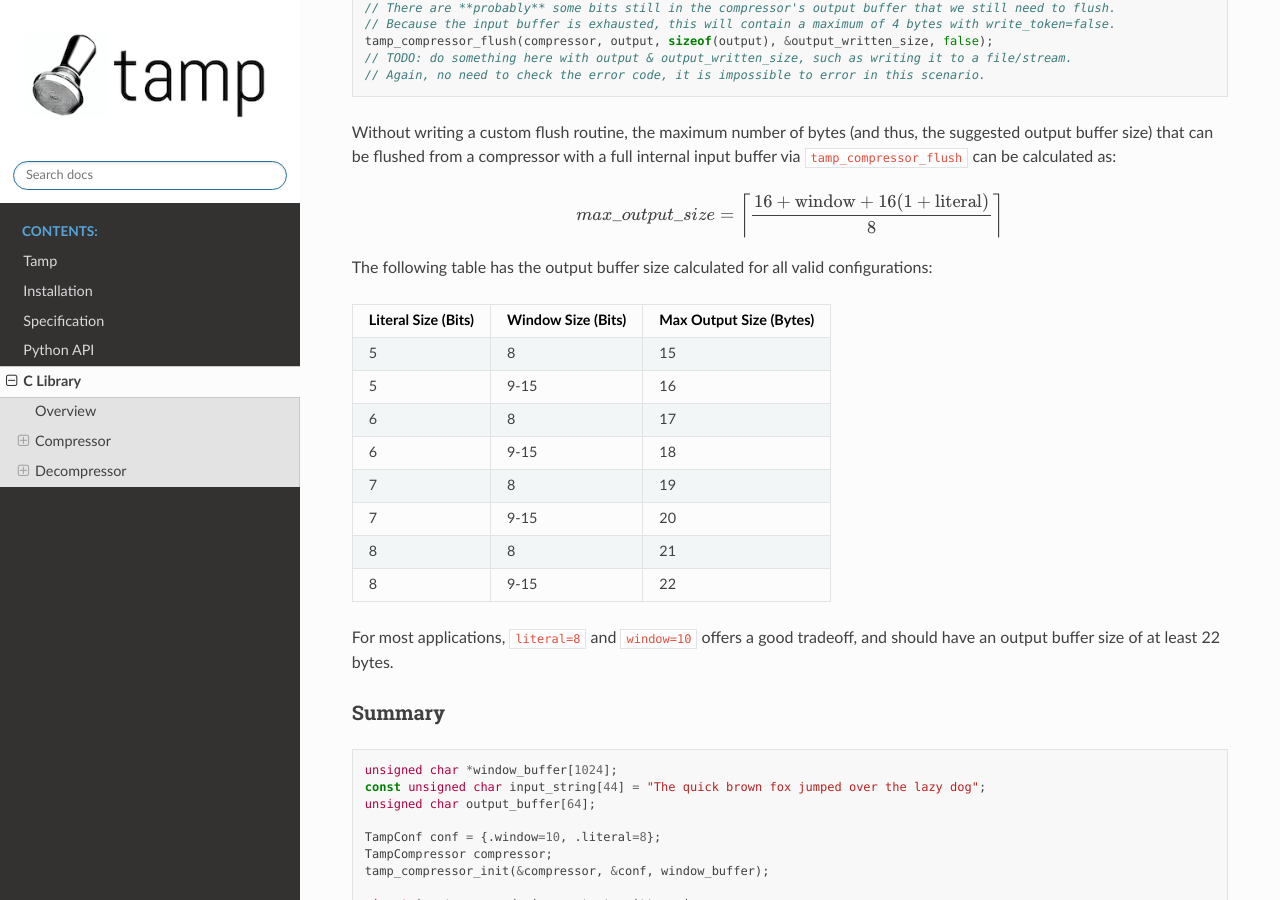
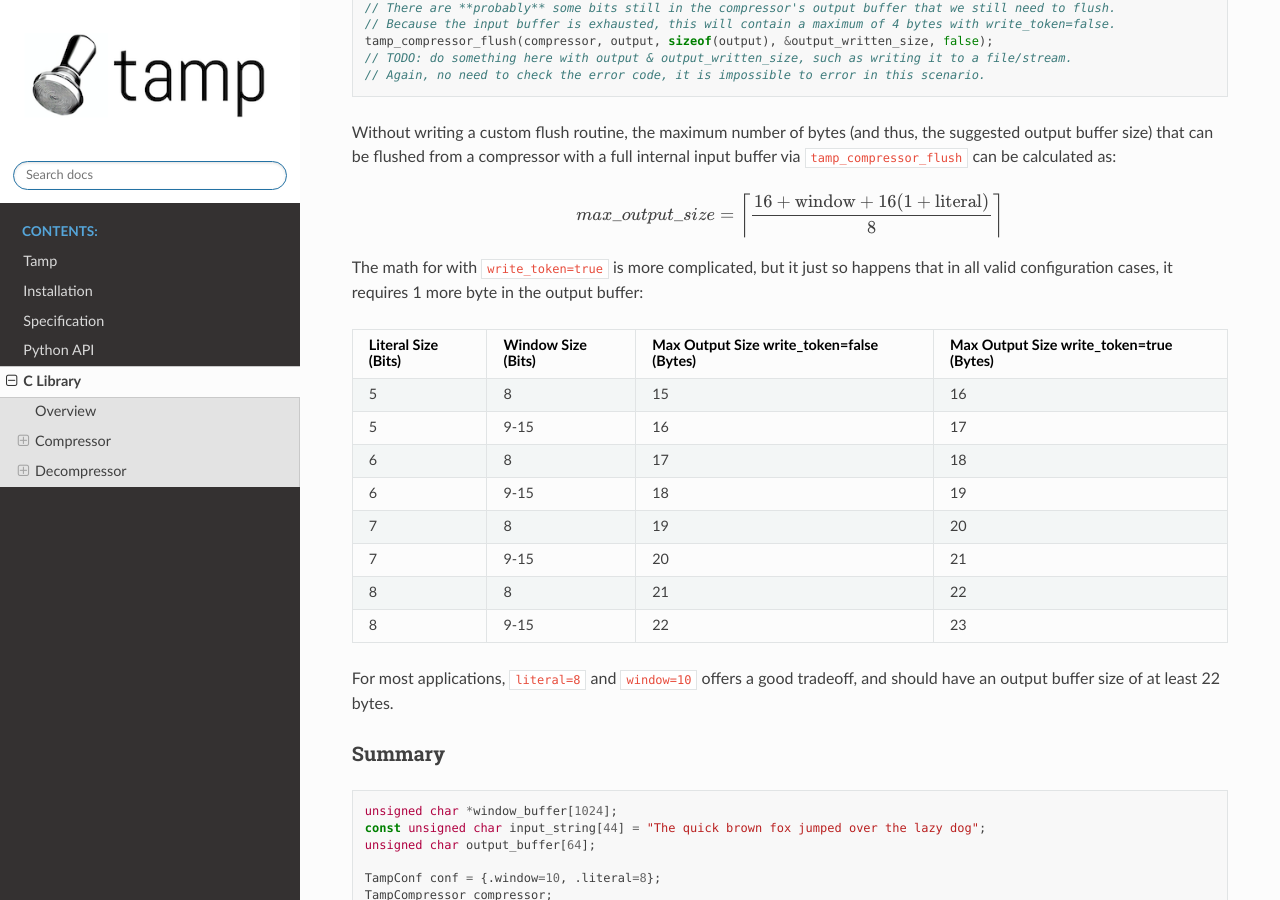
Before and after one commit to BrianPugh/tamp, a Sphinx documentation site: the page built from docs/source/c_library.rst, in a window 1280 px wide and 900 px high, scrolled down 3768 px. Built offline with Sphinx 7.4.7 and the Read the Docs theme 3.1.0, drawn with Linux system fonts in a browser that asks for light colours.

Commit message:
update output buffer size table to include write_token=true.

```diff
--- a/docs/source/c_library.rst
+++ b/docs/source/c_library.rst
@@ -195,27 +195,27 @@ Without writing a custom flush routine, the maximum number of bytes (and thus, t
 
    max\_output\_size = \left\lceil\frac{16 + \text{window} + 16(1 + \text{literal})}{8}\right\rceil
 
-The following table has the output buffer size calculated for all valid configurations:
+The math for with ``write_token=true`` is more complicated, but it just so happens that in all valid configuration cases, it requires 1 more byte in the output buffer:
 
-+---------------------+--------------------+-------------------------+
-| Literal Size (Bits) | Window Size (Bits) | Max Output Size (Bytes) |
-+=====================+====================+=========================+
-| 5                   | 8                  | 15                      |
-+---------------------+--------------------+-------------------------+
-| 5                   | 9-15               | 16                      |
-+---------------------+--------------------+-------------------------+
-| 6                   | 8                  | 17                      |
-+---------------------+--------------------+-------------------------+
-| 6                   | 9-15               | 18                      |
-+---------------------+--------------------+-------------------------+
-| 7                   | 8                  | 19                      |
-+---------------------+--------------------+-------------------------+
-| 7                   | 9-15               | 20                      |
-+---------------------+--------------------+-------------------------+
-| 8                   | 8                  | 21                      |
-+---------------------+--------------------+-------------------------+
-| 8                   | 9-15               | 22                      |
-+---------------------+--------------------+-------------------------+
++---------------------+--------------------+-------------------------------------------+------------------------------------------+
+| Literal Size (Bits) | Window Size (Bits) | Max Output Size write_token=false (Bytes) | Max Output Size write_token=true (Bytes) |
++=====================+====================+===========================================+==========================================+
+| 5                   | 8                  | 15                                        | 16                                       |
++---------------------+--------------------+-------------------------------------------+------------------------------------------+
+| 5                   | 9-15               | 16                                        | 17                                       |
++---------------------+--------------------+-------------------------------------------+------------------------------------------+
+| 6                   | 8                  | 17                                        | 18                                       |
++---------------------+--------------------+-------------------------------------------+------------------------------------------+
+| 6                   | 9-15               | 18                                        | 19                                       |
++---------------------+--------------------+-------------------------------------------+------------------------------------------+
+| 7                   | 8                  | 19                                        | 20                                       |
++---------------------+--------------------+-------------------------------------------+------------------------------------------+
+| 7                   | 9-15               | 20                                        | 21                                       |
++---------------------+--------------------+-------------------------------------------+------------------------------------------+
+| 8                   | 8                  | 21                                        | 22                                       |
++---------------------+--------------------+-------------------------------------------+------------------------------------------+
+| 8                   | 9-15               | 22                                        | 23                                       |
++---------------------+--------------------+-------------------------------------------+------------------------------------------+
 
 For most applications, ``literal=8`` and ``window=10`` offers a good tradeoff, and should have an output buffer size of at least 22 bytes.
 
```
